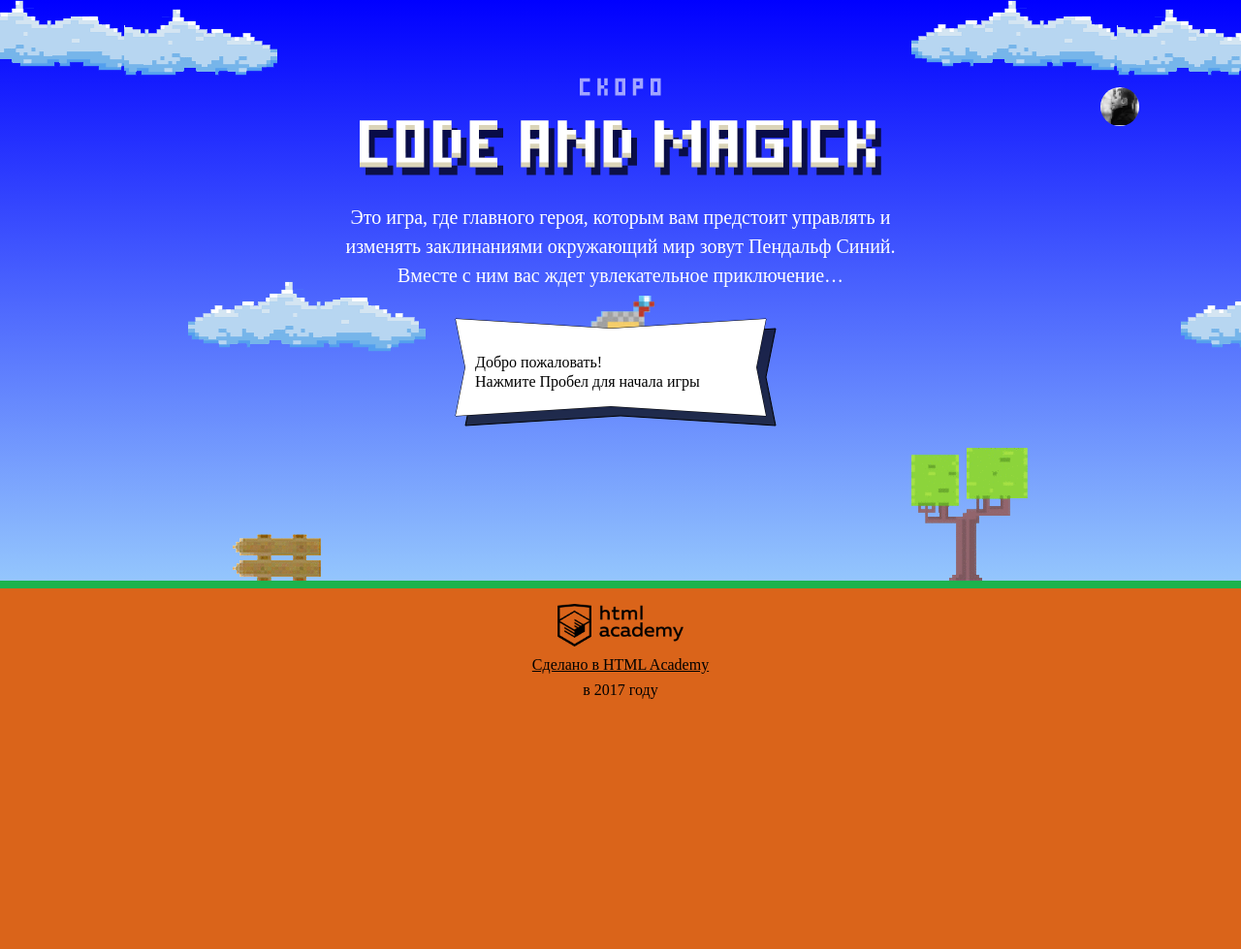
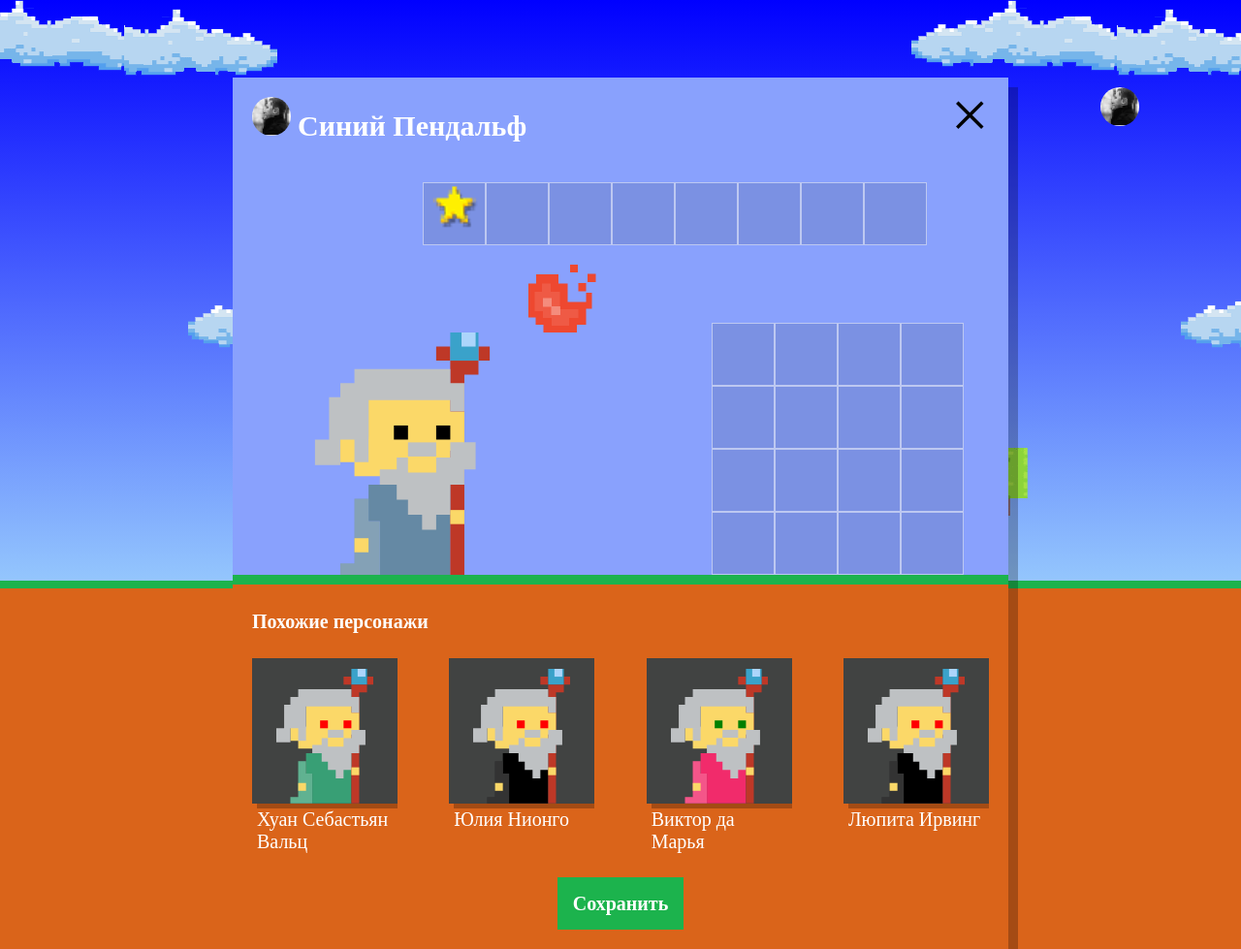
Before and after one commit to Settimov7/775721-code-and-magick, a website: page index.html in a window 1280 px wide. Shown: the whole page at 97% size. Before the commit the page ends 800 px from the top, so only its background shows below. Drawn offline with Linux system fonts and the light colour scheme; a web font is replaced by a local one.

Commit message:
Выполнил задание 3

```diff
--- a/index.html
+++ b/index.html
@@ -206,6 +206,7 @@
 
 </script>
 
+<script src="js/setup.js"></script>
 <script src="js/stat.js"></script>
 <script src="js/game.js"></script>
 
--- /dev/null
+++ b/js/setup.js
@@ -0,0 +1,93 @@
+'use strict';
+
+var NAMES = [
+  'Иван',
+  'Хуан Себастьян',
+  'Мария',
+  'Кристоф',
+  'Виктор',
+  'Юлия',
+  'Люпита',
+  'Вашингтон'
+];
+var SURNAMES = [
+  'да Марья',
+  'Верон',
+  'Мирабелла',
+  'Вальц',
+  'Онопко',
+  'Топольницкая',
+  'Нионго',
+  'Ирвинг'
+];
+var COAT_COLORS = [
+  'rgb(101, 137, 164)',
+  'rgb(241, 43, 107)',
+  'rgb(146, 100, 161)',
+  'rgb(56, 159, 117)',
+  'rgb(215, 210, 55)',
+  'rgb(0, 0, 0)'
+];
+var EYES_COLORS = [
+  'black',
+  'red',
+  'blue',
+  'yellow',
+  'green'
+];
+var SIMILAR_CHARACTERS_QUANTITY = 4;
+
+var similarCharacterTemplate = document.querySelector('#similar-wizard-template')
+  .content
+  .querySelector('.setup-similar-item');
+var setup = document.querySelector('.setup');
+var setupSimilar = setup.querySelector('.setup-similar');
+var similarCharactersList = setupSimilar.querySelector('.setup-similar-list');
+
+function generateRandomNumber(min, max) {
+  return Math.floor(Math.random() * (max - min)) + min;
+}
+
+function generateSimilarСharacter() {
+  var character = {
+    name: NAMES[generateRandomNumber(0, NAMES.length)] + ' ' + SURNAMES[generateRandomNumber(0, SURNAMES.length)],
+    coatColor: COAT_COLORS[generateRandomNumber(0, COAT_COLORS.length)],
+    eyesColor: EYES_COLORS[generateRandomNumber(0, EYES_COLORS.length)]
+  };
+
+  return character;
+}
+
+function generateSimilarСharacters(quantity) {
+  var similarCharacters = [];
+
+  for (var i = 0; i < quantity; i++) {
+    similarCharacters.push(generateSimilarСharacter());
+  }
+
+  return similarCharacters;
+}
+
+function generateSimilarСharacterElement(similarCharacter) {
+  var similarCharacterElement = similarCharacterTemplate.cloneNode(true);
+
+  similarCharacterElement.querySelector('.setup-similar-label').textContent = similarCharacter.name;
+  similarCharacterElement.querySelector('.wizard-coat').style.fill = similarCharacter.coatColor;
+  similarCharacterElement.querySelector('.wizard-eyes').style.fill = similarCharacter.eyesColor;
+
+  return similarCharacterElement;
+}
+
+function generateSimilarСharactersFragment(similarCharacters) {
+  var similarСharactersFragment = document.createDocumentFragment();
+
+  for (var i = 0; i < similarCharacters.length; i++) {
+    similarСharactersFragment.appendChild(generateSimilarСharacterElement(similarCharacters[i]));
+  }
+
+  return similarСharactersFragment;
+}
+
+setup.classList.remove('hidden');
+similarCharactersList.appendChild(generateSimilarСharactersFragment(generateSimilarСharacters(SIMILAR_CHARACTERS_QUANTITY)));
+setupSimilar.classList.remove('hidden');
```
